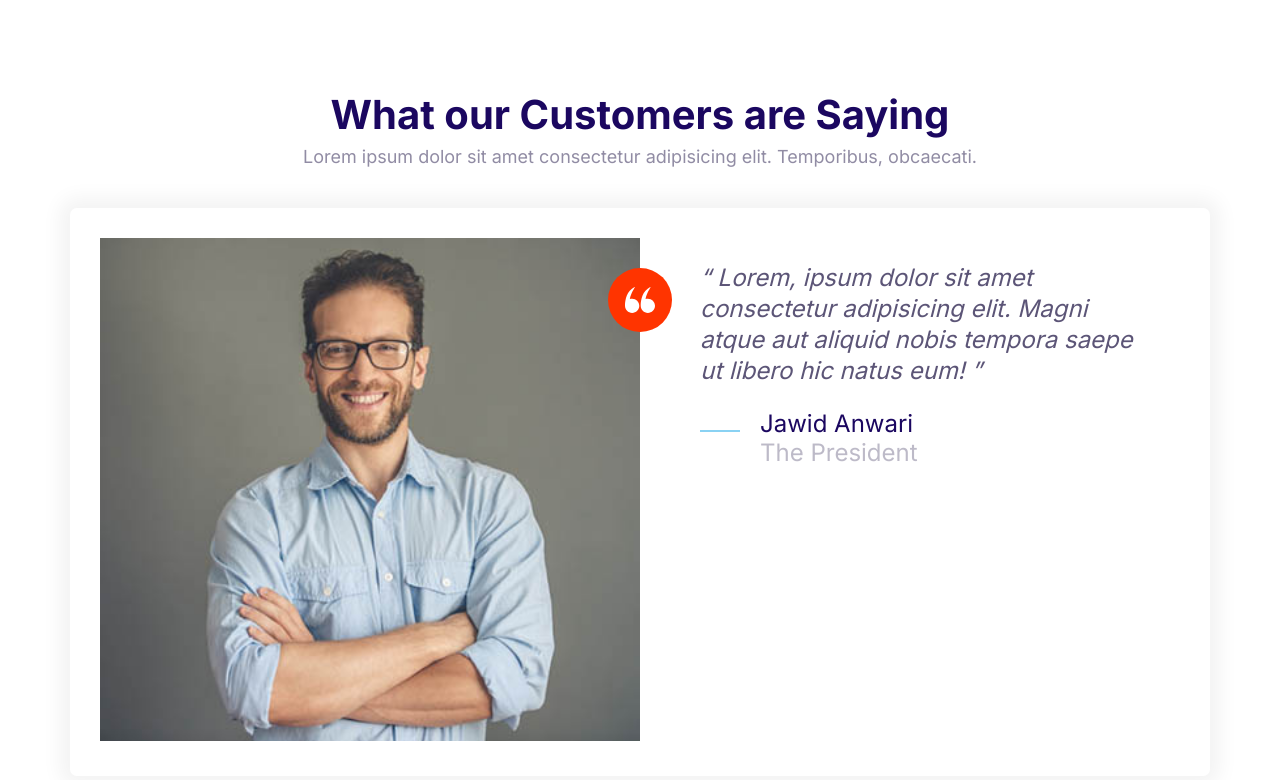
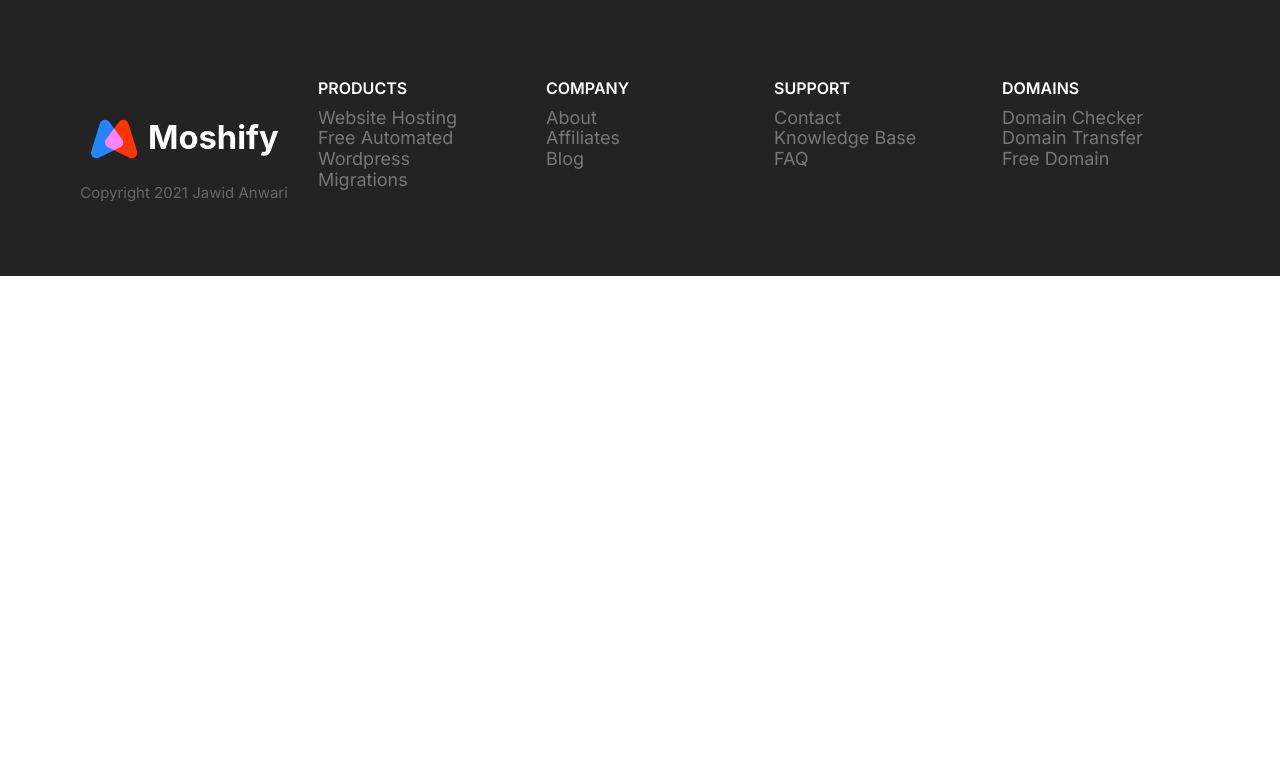
Before and after one commit to jawidanwari/Jawidanwari, a plain HTML site: page index.html in a window 1280 px wide. Drawn offline with Linux system fonts and the light colour scheme.

Commit message:
Build footer component.

```diff
--- a/css/styles.css
+++ b/css/styles.css
@@ -798,3 +798,78 @@ a {
     max-width: 700px;
   }
 }
+
+/* Footer */
+.footer {
+  background: #232323;
+}
+
+.footer a {
+  color: #777;
+  transition: color 0.3s;
+}
+
+.footer :hover {
+  color: #fff;
+}
+
+.footer__section {
+  padding: 2rem;
+  border-bottom: 1px solid #39393939;
+}
+
+.footer__heading {
+  text-transform: uppercase;
+  font-weight: 600;
+}
+
+.footer__brand {
+  margin-top: 5rem;
+  text-align: center;
+}
+
+.footer__copyright {
+  font-size: 2.1rem;
+  color: #fff;
+  opacity: 0.3;
+}
+
+@media screen and (min-width: 768px) {
+  .footer__sections {
+    grid-template-columns: repeat(auto-fit, minmax(10rem, 1fr));
+  }
+  .footer .collapsible__chevron {
+    display: none;
+  }
+
+  .footer .collapsible__content {
+    opacity: 1;
+    max-height: 100%;
+  }
+
+  .footer__brand {
+    order: -1;
+  }
+
+  .footer__brand img {
+    width: 100%;
+    max-width: 230px;
+  }
+
+  .footer__copyright {
+    font-size: 1.5rem;
+    margin-top: 1rem;
+  }
+
+  .footer__section {
+    border: 0;
+  }
+
+  .footer__section .list {
+    margin: 0;
+  }
+
+  .footer__heading {
+    font-size: 1.6rem;
+  }
+}
--- a/index.html
+++ b/index.html
@@ -14,51 +14,77 @@
     <title>Document</title>
   </head>
   <body>
-    <section class="block">
-      <header class="block__header">
-        <h2>What our Customers are Saying</h2>
-        <p>
-          Lorem ipsum dolor sit amet consectetur adipisicing elit. Temporibus,
-          obcaecati.
-        </p>
+    <footer class="block block--dark footer">
+      <div class="container grid footer__sections">
+        <section class="collapsible collapsible--expanded footer__section">
+          <header class="collapsible__header">
+            <h2 class="collapsible__heading footer__heading">Products</h2>
+            <svg class="icon icon--white collapsible__chevron">
+              <use xlink:href="images/sprite.svg#chevron"></use>
+            </svg>
           </header>
-      <div class="container">
-        <div class="card testimonial">
-          <div class="grid grid--1x2">
-            <div class="testimonial__image">
-              <img
-                src="images/testimonial.jpg"
-                alt="A happy smiling customer"
-              />
-              <span class="icon-container icon-container--accent">
-                <svg class="icon icon--primary icon--white icon--small">
-                  <use xlink:href="images/sprite.svg#quotes"></use>
+          <div class="collapsible__content">
+           <ul class="list">
+             <li><a href="#">Website Hosting</a></li>
+             <li><a href="#">Free Automated Wordpress</a></li>
+             <li><a href="#">Migrations</a></li>
+           </ul>
+          </div>
+        </section>
+        <section class="collapsible footer__section">
+          <header class="collapsible__header">
+            <h2 class="collapsible__heading footer__heading">company</h2>
+            <svg class="icon icon--white collapsible__chevron">
+              <use xlink:href="images/sprite.svg#chevron"></use>
             </svg>
-              </span>
+          </header>
+          <div class="collapsible__content">
+             <ul class="list">
+             <li><a href="#">About</a></li>
+             <li><a href="#">Affiliates</a></li>
+             <li><a href="#">Blog</a></li>
+           </ul>
           </div>
-            <blockquote class="quote">
-              <p class="quote__text">
-                Lorem, ipsum dolor sit amet consectetur adipisicing elit. Magni
-                atque aut aliquid nobis tempora saepe ut libero hic natus eum!
-              </p>
-              <footer>
-                <div class="media">
-                  <div class="media__image">
-                    <svg class="icon icon--primary quote__line">
-                      <use xlink:href="images/sprite.svg#line"></use>
+        </section>
+        </section>
+        <section class="collapsible footer__section">
+          <header class="collapsible__header">
+            <h2 class="collapsible__heading footer__heading">support</h2>
+            <svg class="icon icon--white collapsible__chevron">
+              <use xlink:href="images/sprite.svg#chevron"></use>
             </svg>
+          </header>
+          <div class="collapsible__content">
+            <ul class="list">
+             <li><a href="#">Contact</a></li>
+             <li><a href="#">Knowledge Base</a></li>
+             <li><a href="#">FAQ</a></li>
+           </ul>
           </div>
-                  <div class="media__body">
-                    <h3 class="media__title quote__author">Jawid Anwari</h3>
-                    <p class="author__name">The President</p>
+        </section>
+        </section>
+        <section class="collapsible footer__section">
+          <header class="collapsible__header">
+            <h2 class="collapsible__heading footer__heading">Domains</h2>
+            <svg class="icon icon--white collapsible__chevron">
+              <use xlink:href="images/sprite.svg#chevron"></use>
+            </svg>
+          </header>
+          <div class="collapsible__content">
+            <ul class="list">
+             <li><a href="#">Domain Checker</a></li>
+             <li><a href="#">Domain Transfer</a></li>
+             <li><a href="#">Free Domain</a></li>
+           </ul>
           </div>
+        </section>
+        <section class="footer__brand">
+          <img src="images/logo.svg" alt="">
+          <p class="footer__copyright">Copyright 2021 Jawid Anwari</p>
+        </section>
+
       </div>
     </footer>
-            </blockquote>
-          </div>
-        </div>
-      </div>
-    </section>
     <script src="js/main.js"></script>
   </body>
 </html>
```
Also changed, not shown: components/testimonial.html (+13 -4 lines). Lines whose indentation alone changed are shown as unchanged.
